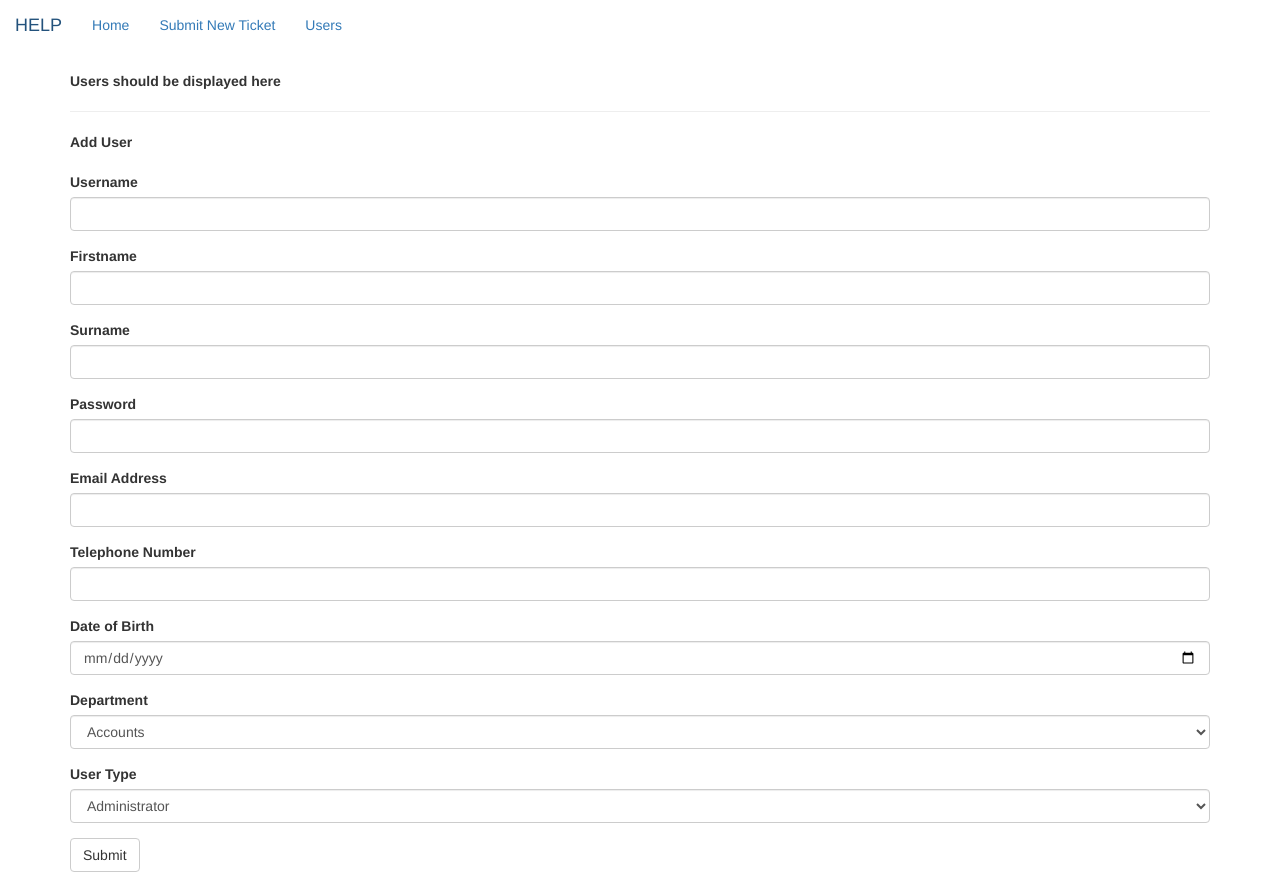
After one commit to fergals/honours, a PHP site: page /users.php in a window 1280 px wide. The commit adds this page. Run offline with PHP 8.4, Linux system fonts and the light colour scheme.

Commit message:
Add users
Can add users via interface rather than phpmyadmin

```diff
--- /dev/null
+++ b/admin/index.php
@@ -0,0 +1,5 @@
+<?php
+include '/help/header.php'; ?>
+Is this working?? Why wouldn't it be
+<?php
+include 'footer.php'; ?>
--- a/header.php
+++ b/header.php
@@ -12,12 +12,15 @@
     <nav class="navbar navbar-static-top navbar-dark bg-inverse">
       <a class="navbar-brand" href="index.php">HELP</a>
       <ul class="nav navbar-nav">
-        <li class="nav-item active">
+        <li class="nav-item">
           <a class="nav-link" href="index.php">Home <span class="sr-only">(current)</span></a>
         </li>
         <li class="nav-item">
           <a class="nav-link" href="submit.php">Submit New Ticket</a>
         </li>
+        <li class="nav-item">
+          <a class="nav-link" href="users.php">Users</a>
+        </li>
       </ul>
     </nav>
     <div class="container">
--- /dev/null
+++ b/users.php
@@ -0,0 +1,69 @@
+<?php
+include 'header.php'; ?>
+<strong>Users should be displayed here</strong><hr />
+
+<strong>Add User</strong><br /><br />
+<form action="submituser.php" method="post" />
+
+<div class="form-group">
+  <label>Username</label>
+  <input type="text" class="form-control" name="username">
+</div>
+
+<div class="form-group">
+  <label>Firstname</label>
+  <input type="text" class="form-control" name="firstname">
+</div>
+
+<div class="form-group">
+  <label>Surname</label>
+  <input type="text" class="form-control" name="surname">
+</div>
+
+<div class="form-group">
+  <label>Password</label>
+  <input type="text" class="form-control" name="password">
+</div>
+
+<div class="form-group">
+  <label>Email Address</label>
+  <input type="text" class="form-control" name="email">
+</div>
+
+<div class="form-group">
+  <label>Telephone Number</label>
+  <input type="text" class="form-control" name="phonenumber">
+</div>
+
+<div class="form-group">
+  <label>Date of Birth</label>
+  <input type="date" class="form-control" name="dateofbirth">
+</div>
+
+<div class="form-group">
+  <label>Department</label>
+  <select name="department" class="form-control">
+    <option value="Accounts">Accounts</option>
+    <option value="Admissions">Admissions</option>
+    <option value="Computing">Computing</option>
+    <option value="Finance">Finance</option>
+    <option value="Marketing">Marketing</option>
+    <option value="Student">Student Issues</option>
+  </select>
+</div>
+
+<div class="form-group">
+  <label>User Type</label>
+  <select name="usertype" class="form-control">
+    <option value="Admin">Administrator</option>
+    <option value="Manager">Manager</option>
+    <option value="Operator">Operator</option>
+    <option value="Registered">Registered User</option>
+  </select>
+</div>
+<button type="submit" class="btn btn-default">Submit</button>
+</form>
+
+</div>
+<?php
+include 'footer.php'; ?>
```
Also changed, not shown: submituser.php (added, +37 -0 lines).
